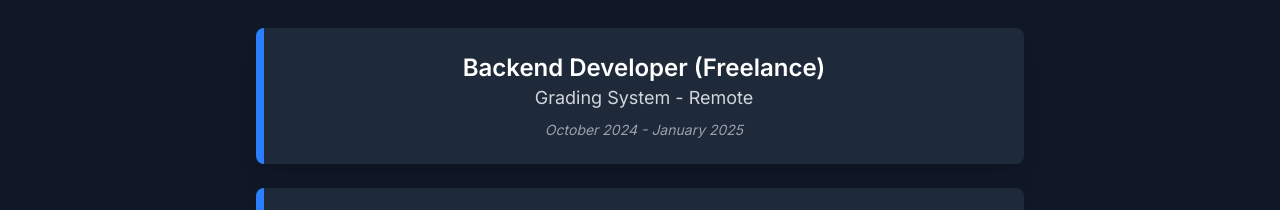
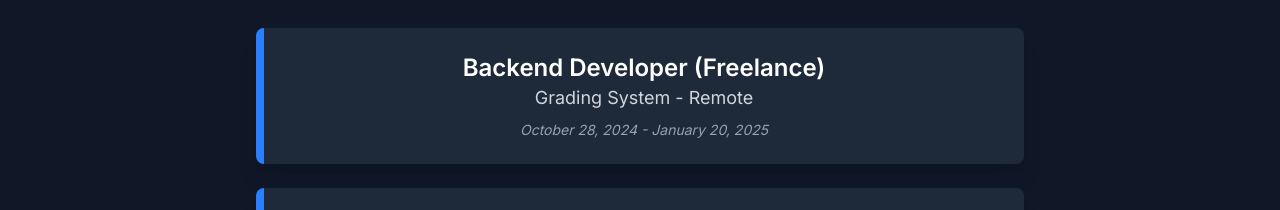
Before and after one commit to XdebronneX/pascua-portfolio, a React (Vite) app: page / in a window 1280 px wide. Shown: the part 1840-2050 px from the top of the page. Built offline with nearby package versions, Linux system fonts and the light colour scheme.

Commit message:
Fix date

```diff
--- a/src/WorkExperience.jsx
+++ b/src/WorkExperience.jsx
@@ -6,7 +6,7 @@ const workExperiences = [
         position: "Backend Developer (Freelance)",
         company: "Grading System",
         location: "Remote",
-        duration: "October 2024 - January 2025",
+        duration: "October 28, 2024 - January 20, 2025",
     },
     {
         position: "Backend Developer (Freelance)",
```
